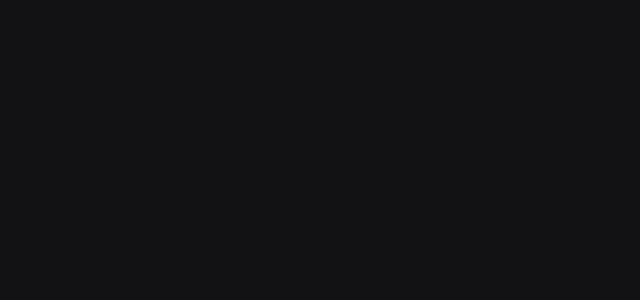
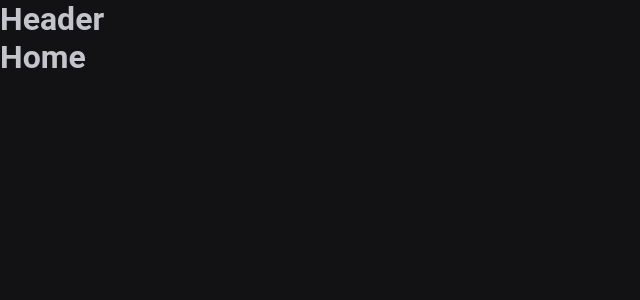
Before and after one commit to KaioAntonio/Ignite-Timer, a React (Vite) app: page / in a window 1280 px wide. Shown: the top 300 px of the page, without its empty margins (0-640 px from the left). Built offline with nearby package versions, Linux system fonts and the light colour scheme.

Commit message:
feat: adds routes layout

```diff
--- a/src/App.tsx
+++ b/src/App.tsx
@@ -2,13 +2,19 @@
 import { ThemeProvider } from 'styled-components'
 import { defaultTheme } from './styles/themes/default'
 import { GlobalStyle } from "./styles/global"
+import { Router } from './Router'
+import { BrowserRouter } from 'react-router-dom'
 
 export function App() {
   return (
+
     <ThemeProvider theme={defaultTheme}>
+      <BrowserRouter>
+        <Router />
+      </BrowserRouter>
+      <GlobalStyle />
+    </ThemeProvider>
 
 
-      <GlobalStyle />
-    </ThemeProvider>
   )
 }
--- a/src/Router.tsx
+++ b/src/Router.tsx
@@ -1,10 +1,14 @@
 import {Routes, Route} from 'react-router-dom'
+import { Home } from './pages/Home';
+import { History } from './pages/History';
+import { DefaultLayout } from './layouts/DefaultLayout';
 
 export function Router() {
     return (
         <Routes>
-            <Route>
-
+            <Route path='/' element = {<DefaultLayout />}>
+                <Route path="/" element={<Home/>}/>
+                <Route path="/history" element={<History/>}/>
             </Route>
         </Routes>
     );
--- /dev/null
+++ b/src/components/Header.tsx
@@ -0,0 +1,3 @@
+export function Header() {
+    return <h1>Header</h1>
+}
--- /dev/null
+++ b/src/layouts/DefaultLayout.tsx
@@ -0,0 +1,11 @@
+import { Outlet } from "react-router-dom";
+import { Header } from "../components/Header";
+
+export function DefaultLayout () {
+    return (
+        <div>
+            <Header/>
+            <Outlet />
+        </div>
+    )
+}
```
